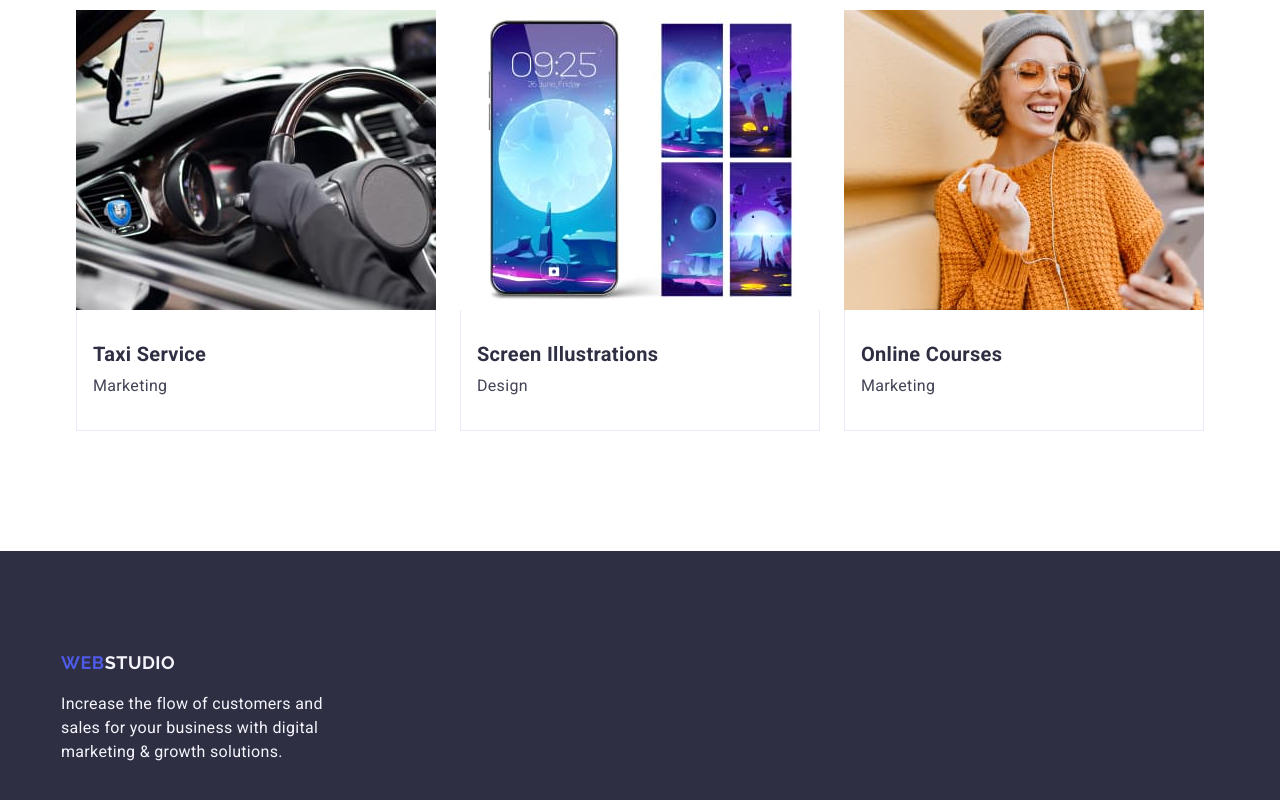
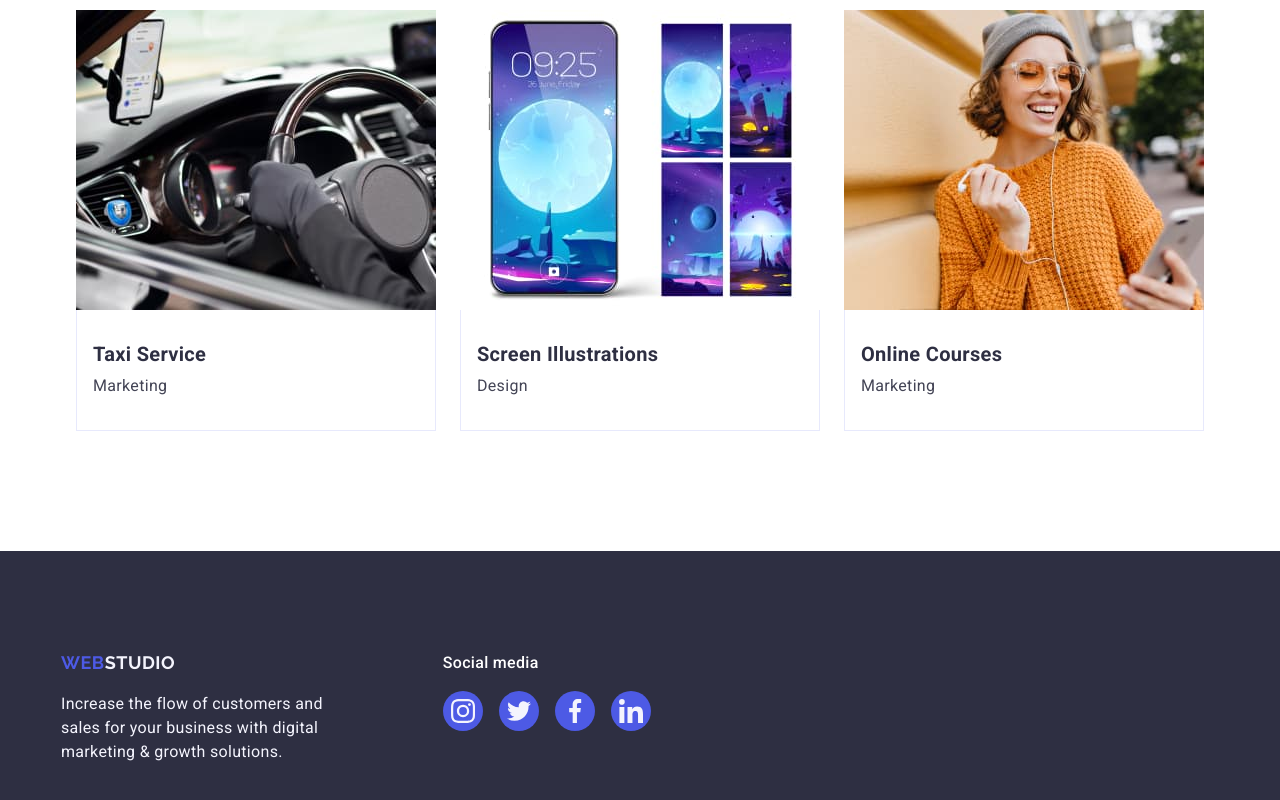
Before and after one commit to Szumapman/goit-markup-hw-04, a plain HTML site: page index.html in a window 1280 px wide. Shown: the part 2638-3438 px from the top of the page. Drawn offline with nearby package versions, Linux system fonts and the light colour scheme.

Commit message:
add footer social media

```diff
--- a/css/styles.css
+++ b/css/styles.css
@@ -391,7 +391,9 @@ p {
 }
 
 .footer-content {
+  display: flex;
   padding: 100px 0;
+  gap: 120px;
 }
 
 .footer-text {
@@ -399,3 +401,37 @@ p {
   color: var(--cloud);
   margin-top: 16px;
 }
+
+.footer-social-media-header {
+  font-weight: 500;
+  font-size: 16px;
+  line-height: 1.5;
+  letter-spacing: 0.02em;
+  color: var(--white);
+}
+
+.footer-social-media-list {
+  display: flex;
+  gap: 16px;
+}
+
+.footer-social-media-list-item-link {
+  display: flex;
+  justify-content: center;
+  align-items: center;
+  width: 40px;
+  height: 40px;
+  border-radius: 50%;
+  background-color: var(--iris);
+  margin-top: 16px;
+}
+
+.footer-social-media-list-item-icon {
+  width: 24px;
+  height: 24px;
+  fill: var(--cloud);
+}
+
+.footer-social-media-list-item-link:hover {
+  background-color: var(--green);
+}
--- a/index.html
+++ b/index.html
@@ -401,6 +401,7 @@
 
     <footer class="footer">
       <div class="footer-content container">
+        <div>
           <a href="./index.html" class="logo"
             >Web<span class="logo-light nav-item">studio</span></a
           >
@@ -409,6 +410,38 @@
             digital <br />marketing &amp; growth solutions.
           </p>
         </div>
+        <div>
+          <h4 class="footer-social-media-header">Social media</h4>
+          <ul class="footer-social-media-list">
+            <li>
+              <a href="" class="footer-social-media-list-item-link">
+                <svg class="footer-social-media-list-item-icon">
+                  <use href="./images/icons.svg#icon-instagram"></use>
+                </svg>
+              </a>
+            </li>
+            <li>
+              <a href="" class="footer-social-media-list-item-link">
+                <svg class="footer-social-media-list-item-icon">
+                  <use href="./images/icons.svg#icon-twitter"></use>
+                </svg>
+              </a>
+            </li>
+            <li>
+              <a href="" class="footer-social-media-list-item-link">
+                <svg class="footer-social-media-list-item-icon">
+                  <use href="./images/icons.svg#icon-facebook"></use>
+                </svg>
+              </a>
+            </li>
+            <li>
+              <a href="" class="footer-social-media-list-item-link">
+                <svg class="footer-social-media-list-item-icon">
+                  <use href="./images/icons.svg#icon-linkedin"></use>
+                </svg>
+              </a>
+            </li>
+          </div>
     </footer>
   </body>
 </html>
```
Lines whose indentation alone changed are shown as unchanged.
